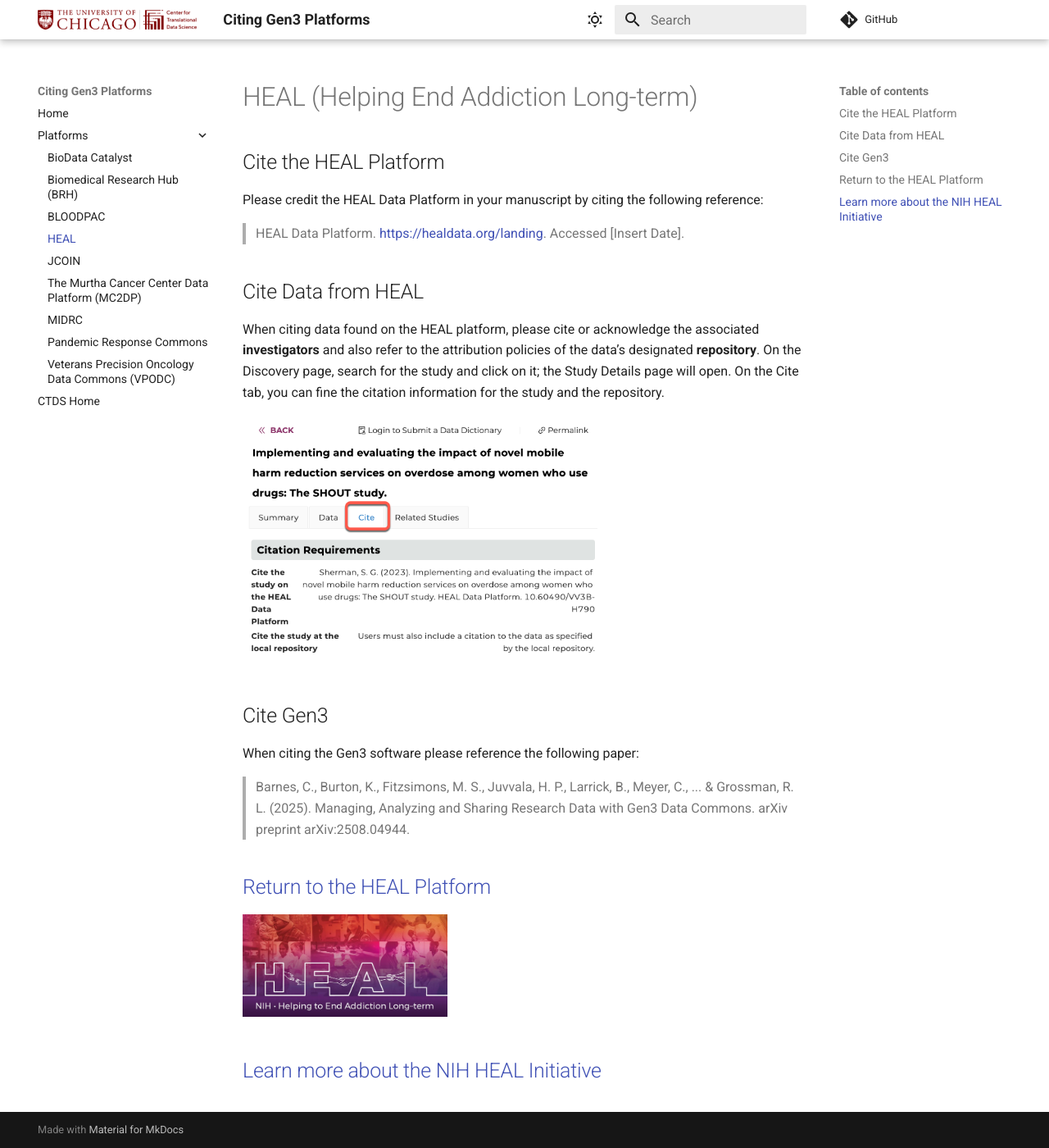
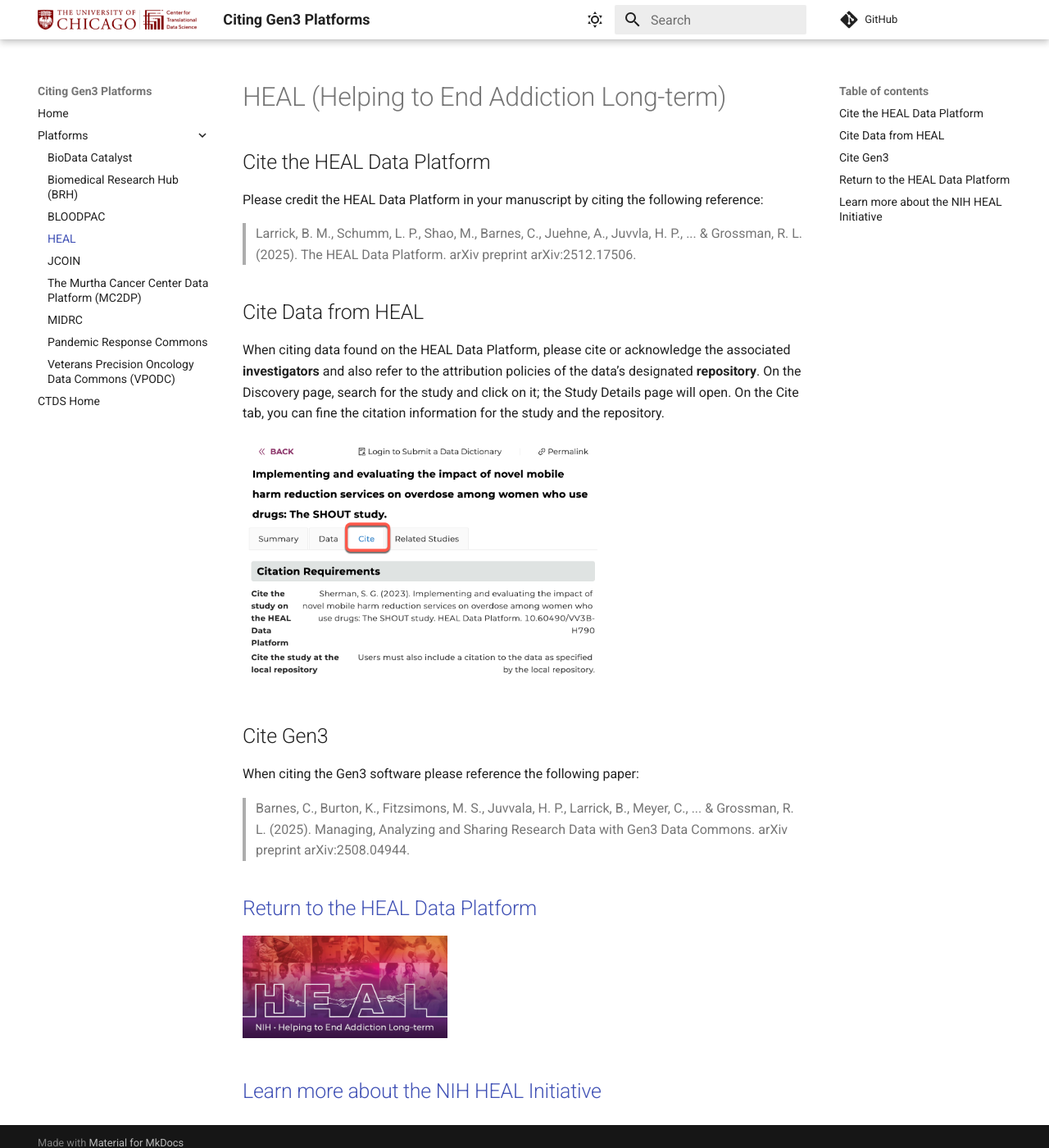
Before and after one commit to uc-cdis/platform-citation, an MkDocs documentation site: the page built from docs/heal-cite.md, in a window 1280 px wide and 1400 px high. Shown: the whole window at 82% size. Built offline with MkDocs 1.6.1 and Material for MkDocs 9.7.7, drawn with Linux system fonts in a browser that asks for light colours; comment, search, counter and statistics services are not loaded.

Commit message:
update heal citation

```diff
--- a/docs/heal-cite.md
+++ b/docs/heal-cite.md
@@ -1,14 +1,14 @@
-# HEAL (Helping End Addiction Long-term)
+# HEAL (Helping to End Addiction Long-term)
 
-## Cite the HEAL Platform
+## Cite the HEAL Data Platform
 
 Please credit the HEAL Data Platform in your manuscript by citing the following reference:
 
-> HEAL Data Platform. [https://healdata.org/landing][HEAL Platform]. Accessed [Insert Date].
+> Larrick, B. M., Schumm, L. P., Shao, M., Barnes, C., Juehne, A., Juvvla, H. P., ... & Grossman, R. L. (2025). The HEAL Data Platform. arXiv preprint arXiv:2512.17506.
 
 ## Cite Data from HEAL
 
-When citing data found on the HEAL platform, please cite or acknowledge the associated **investigators** and also refer to the attribution policies of the data’s designated **repository**. On the Discovery page, search for the study and click on it; the Study Details page will open. On the Cite tab, you can fine the citation information for the study and the repository.
+When citing data found on the HEAL Data Platform, please cite or acknowledge the associated **investigators** and also refer to the attribution policies of the data’s designated **repository**. On the Discovery page, search for the study and click on it; the Study Details page will open. On the Cite tab, you can fine the citation information for the study and the repository.
 
 ![HEAL cite ex][img HEAL cite ex]{: style="height:300px"}
 
@@ -18,7 +18,7 @@ When citing the Gen3 software please reference the following paper:
 
 > Barnes, C., Burton, K., Fitzsimons, M. S., Juvvala, H. P., Larrick, B., Meyer, C., ... & Grossman, R. L. (2025). Managing, Analyzing and Sharing Research Data with Gen3 Data Commons. arXiv preprint arXiv:2508.04944.
 
-## [Return to the HEAL Platform][HEAL Platform]
+## [Return to the HEAL Data Platform][HEAL Platform]
 
 [![HEAL Logo][img HEAL logo]{: style="height:125px"}][HEAL Platform]
 
```
